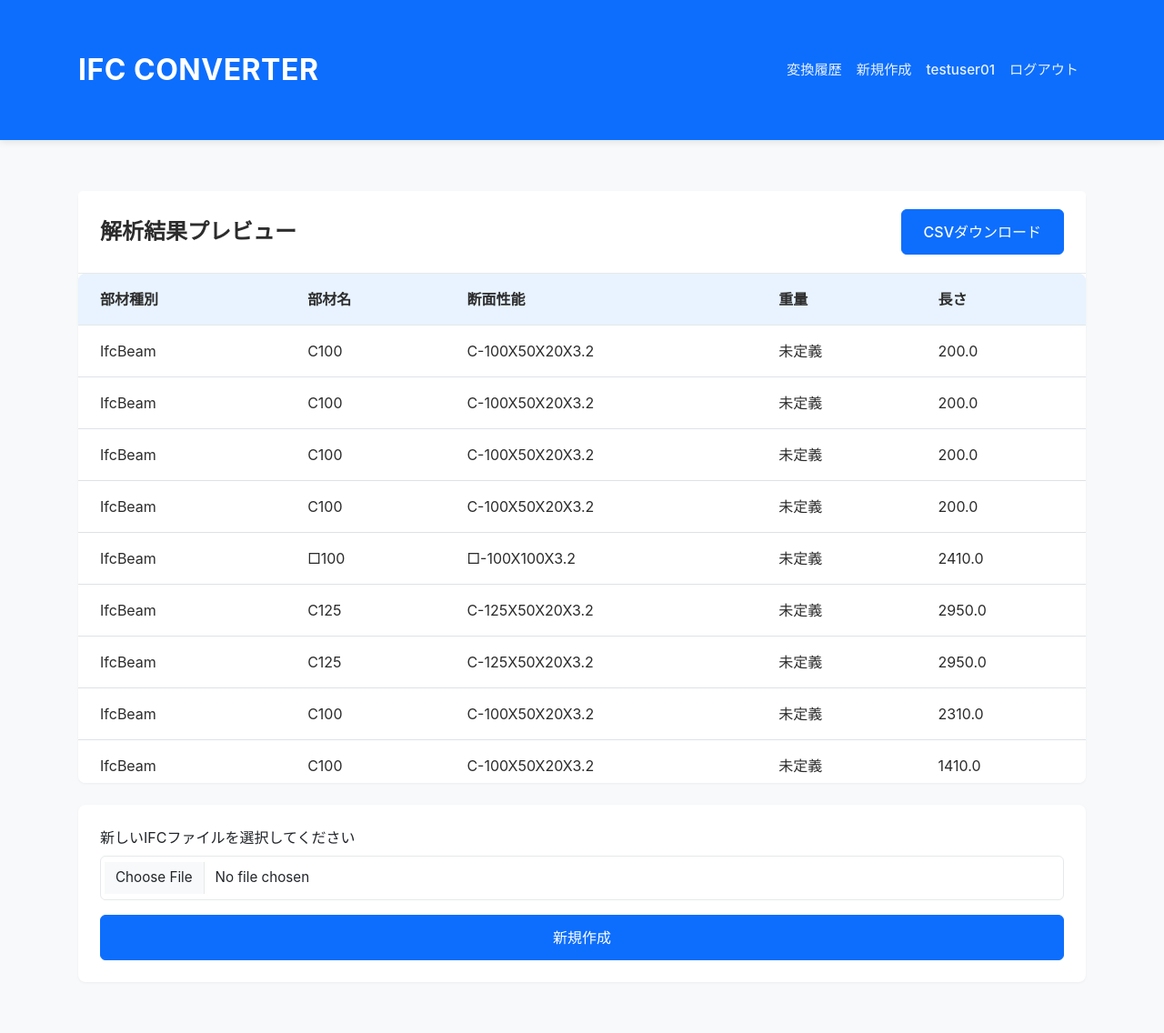
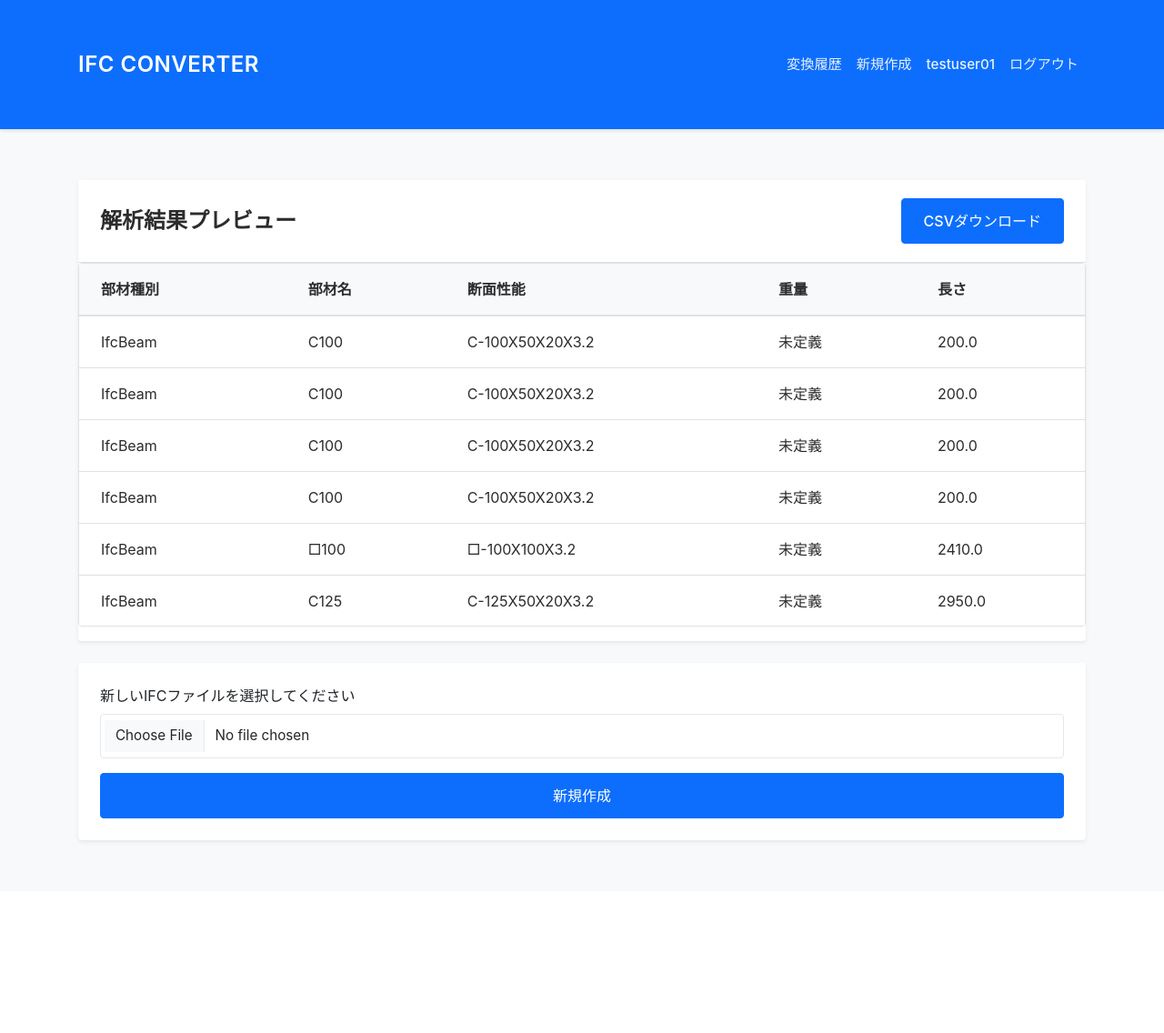
Before and after one commit to emimatsumura-f/replit_ifc, a Flask app: page /ifc/preview/1 in a window 1280 px wide. Shown: the whole page at 91% size. After the commit the page ends 927 px from the top, so only its background shows below. Run offline with Flask 3, Linux system fonts and the light colour scheme; a user stored in the database is signed in.

Commit message:
Update styling and navbar of the web application using Bootstrap 5.
Replit-Commit-Author: Agent
Replit-Commit-Session-Id: 558ffdb8-e4d1-409f-9320-24384baf2339
Replit-Commit-Screenshot-Url: https://storage.googleapis.com/screenshot-production-us-central1/3c2c0bbb-2631-479c-b527-7787b7bed915/20f6ceb8-2179-4447-beba-0cb36cbc6509.jpg

```diff
--- a/static/css/style.css
+++ b/static/css/style.css
@@ -7,27 +7,27 @@
     --tekla-border: #E5E9EB;
 }
 
+/* Base styles */
 body {
     min-height: 100vh;
     display: flex;
     flex-direction: column;
-    background-color: var(--tekla-gray);
+    background-color: #f8f9fa; /* Updated body background */
     color: var(--tekla-text);
     font-family: -apple-system, BlinkMacSystemFont, "Segoe UI", Roboto, "Helvetica Neue", Arial, sans-serif;
 }
 
-/* ナビゲーションバーのスタイル */
+/* Navigation styles */
 .navbar {
-    background-color: var(--tekla-blue) !important;
-    box-shadow: 0 2px 8px rgba(0, 0, 0, 0.1);
-    padding: 1rem 0;
+    box-shadow: 0 2px 4px rgba(0,0,0,.1); /* Updated navbar box-shadow */
+    padding: 1rem 0; /*Preserved from original*/
 }
 
 .navbar-brand {
-    font-size: 2rem;
-    font-weight: 700;
-    letter-spacing: 0.5px;
-    color: white !important;
+    font-size: 1.5rem; /*Updated font size*/
+    font-weight: 600; /*Updated font weight*/
+    letter-spacing: 0.5px; /*Preserved from original*/
+    color: white !important; /*Preserved from original*/
 }
 
 .navbar .nav-link {
@@ -42,6 +42,7 @@ body {
     color: white !important;
 }
 
+
 /* メインコンテンツエリア */
 .container {
     padding: 2rem 1rem;
@@ -51,8 +52,8 @@ body {
 .card {
     background: white;
     border: none;
-    border-radius: 8px;
-    box-shadow: 0 1px 3px rgba(0, 0, 0, 0.05);
+    border-radius: .25rem; /* Updated border-radius */
+    box-shadow: 0 0.125rem 0.25rem rgba(0,0,0,.075); /* Updated box-shadow */
     margin-bottom: 1.5rem;
     transition: box-shadow 0.2s ease;
 }
@@ -63,7 +64,7 @@ body {
 
 .card-header {
     background-color: white;
-    border-bottom: 1px solid var(--tekla-border);
+    border-bottom: 1px solid #dee2e6; /* Updated border-bottom color */
     padding: 1.25rem 1.5rem;
 }
 
@@ -77,35 +78,44 @@ body {
     padding: 1.5rem;
 }
 
+.card-body.p-0 {
+    max-height: calc(100vh - 200px);
+    overflow: hidden;
+}
+
+
 /* テーブルのスタイル */
 .table-container {
-    max-height: 70vh; /* ビューポートの70%の高さ */
+    height: calc(100vh - 400px); /* ビューポートの高さから余白を引いた固定高さ */
+    min-height: 300px;
     overflow-y: auto;
-    position: relative;
-    border-radius: 8px;
+    border: 1px solid #dee2e6;
+    border-radius: .25rem;
     background: white;
+    margin-bottom: 1rem;
 }
 
 .table {
-    margin: 0;
+    margin-bottom: 0;
     position: relative;
 }
 
 .table thead {
     position: sticky;
     top: 0;
-    z-index: 1;
-    background-color: var(--tekla-light-blue);
+    z-index: 2;
+    background-color: #f8f9fa;
 }
 
 .table thead th {
-    background-color: var(--tekla-light-blue);
+    background-color: #f8f9fa;
     color: var(--tekla-text);
     font-weight: 600;
     padding: 1rem 1.5rem;
-    border-bottom: none;
+    border-bottom: 2px solid #dee2e6;
     position: sticky;
     top: 0;
+    z-index: 2;
     box-shadow: 0 1px 2px rgba(0, 0, 0, 0.05);
 }
 
@@ -117,20 +127,20 @@ body {
 }
 
 .table-hover tbody tr:hover {
-    background-color: var(--tekla-gray);
+    background-color: rgba(0,0,0,.075);
 }
 
 /* フォームコントロール */
 .form-control {
     border: 1px solid var(--tekla-border);
-    border-radius: 6px;
+    border-radius: .25rem; /* Updated border-radius */
     padding: 0.75rem 1rem;
     font-size: 0.95rem;
 }
 
 .form-control:focus {
-    border-color: var(--tekla-blue);
-    box-shadow: 0 0 0 3px rgba(13, 110, 253, 0.15);
+    border-color: #0d6efd; /* Updated border color */
+    box-shadow: 0 0 0 0.25rem rgba(13,110,253,.25); /* Updated box-shadow */
 }
 
 /* ボタンスタイル */
@@ -139,7 +149,7 @@ body {
     border-color: var(--tekla-blue);
     padding: 0.75rem 1.5rem;
     font-weight: 500;
-    border-radius: 6px;
+    border-radius: .25rem; /*Updated border-radius*/
     transition: all 0.2s ease;
 }
 
@@ -152,13 +162,13 @@ body {
 /* プログレスバーのスタイル */
 .progress {
     height: 0.5rem;
-    background-color: var(--tekla-light-blue);
+    background-color: #e9ecef; /* Updated background color */
     border-radius: 0.25rem;
     overflow: hidden;
 }
 
 .progress-bar {
-    background-color: var(--tekla-blue);
+    background-color: #0d6efd; /* Updated background color */
     transition: width 0.2s ease;
     color: white;
     text-align: center;
@@ -173,5 +183,7 @@ body {
 }
 
 .spinner-border {
-    margin-right: 0.5rem;
+    width: 1rem;
+    height: 1rem;
+    margin-right: .5rem;
 }
--- a/templates/base.html
+++ b/templates/base.html
@@ -8,7 +8,7 @@
     <link href="{{ url_for('static', filename='css/style.css') }}" rel="stylesheet">
 </head>
 <body>
-    <nav class="navbar navbar-expand">
+    <nav class="navbar navbar-expand navbar-dark bg-primary">
         <div class="container">
             <a class="navbar-brand" href="{{ url_for('ifc.index') }}">IFC CONVERTER</a>
             <div class="navbar-nav">
```
Also changed, not shown: instance/ifc_converter.db.
